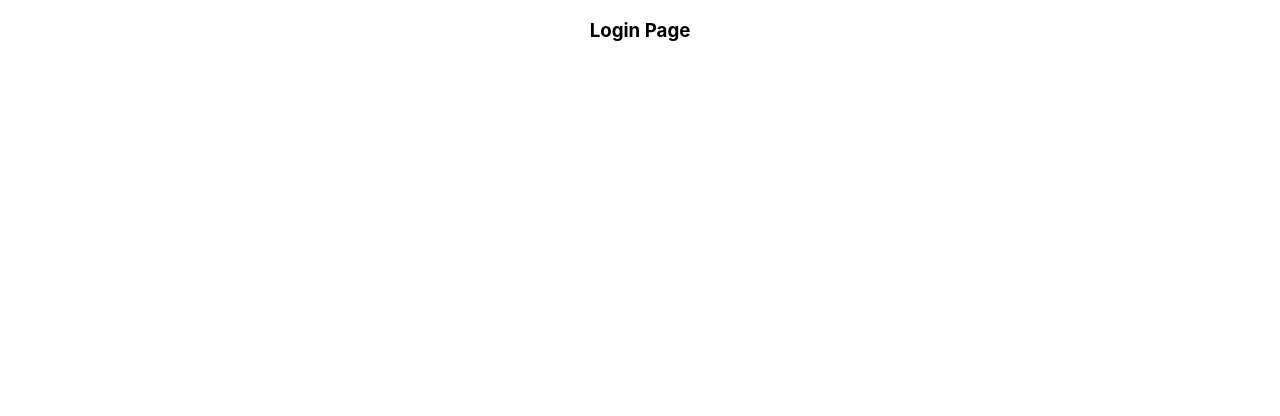
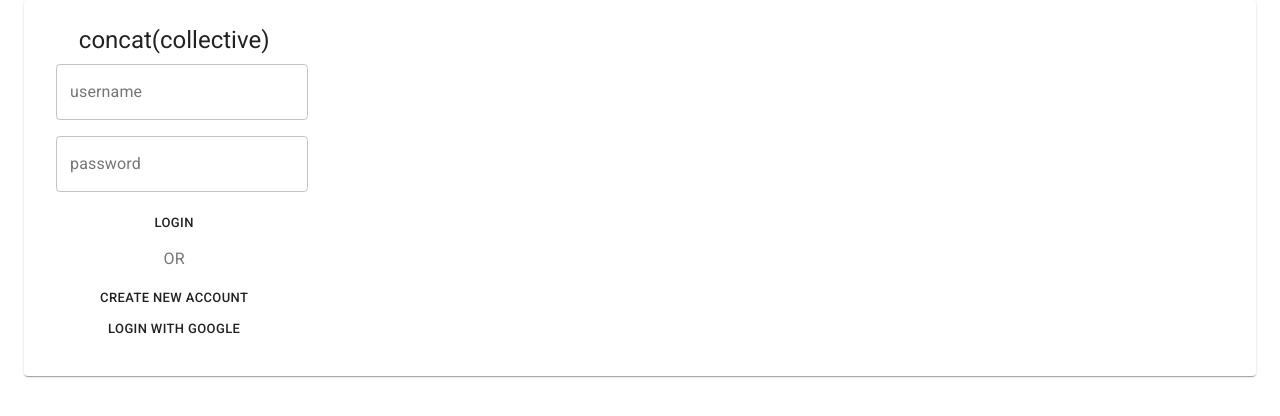
Before and after one commit to drkittendorf/concat_collective, a React (Create React App) app: page / in a window 1280 px wide. Shown: the top 416 px of the page. Built offline with nearby package versions, Linux system fonts and the light colour scheme.

Commit message:
creating basic login page

```diff
--- a/public/index.html
+++ b/public/index.html
@@ -19,6 +19,8 @@
       user's mobile device or desktop. See https://developers.google.com/web/fundamentals/web-app-manifest/
     -->
 		<link rel="manifest" href="%PUBLIC_URL%/manifest.json" />
+		<link rel="stylesheet" href="https://fonts.googleapis.com/css?family=Roboto:300,400,500,700&display=swap" />
+
 		<!--
       Notice the use of %PUBLIC_URL% in the tags above.
       It will be replaced with the URL of the `public` folder during the build.
--- /dev/null
+++ b/src/components/LoginCard.js
@@ -0,0 +1,50 @@
+import React from 'react';
+import { makeStyles } from '@material-ui/core/styles';
+import Card from '@material-ui/core/Card';
+import CardActions from '@material-ui/core/CardActions';
+import CardContent from '@material-ui/core/CardContent';
+import Button from '@material-ui/core/Button';
+import Typography from '@material-ui/core/Typography';
+import TextField from '@material-ui/core/TextField';
+
+const useStyles = makeStyles((theme) => ({
+	root: {
+		'& > *': {
+			margin: theme.spacing(1),
+			width: '25ch',
+		},
+	},
+	title: {
+		fontSize: 14,
+	},
+	pos: {
+		marginBottom: 12,
+	},
+}));
+
+export default function LoginCard() {
+	const classes = useStyles();
+
+	return (
+		<Card className={classes.root}>
+			<CardContent>
+				<Typography variant='h5' component='h2'>
+					concat(collective)
+				</Typography>
+				{/* login form needs to go here */}
+				<form className={classes.root} noValidate autoComplete='off'>
+					<TextField id='outlined-basic' label='username' variant='outlined' />
+          <TextField id='outlined-basic' label='password' variant='outlined' />
+          <Button size='small'>Login</Button>
+				</form>
+				<Typography className={classes.pos} color='textSecondary'>
+					OR
+				</Typography>
+				{/* create new account Button */}
+        <Button size='small'>create new account</Button>
+				{/* signin via google button */}
+        <Button size='small'>login with Google</Button>
+			</CardContent>
+		</Card>
+	);
+}
--- a/src/pages/Login.js
+++ b/src/pages/Login.js
@@ -1,10 +1,12 @@
 import React from 'react';
+import {Container} from '@material-ui/core';
+import LoginCard from '../components/LoginCard'
 
 function Login() {
     return(
-        <div>
-            <h3> Login Page </h3>
-        </div>
+        <Container fixed>
+            <LoginCard />
+        </Container>
     )
 }
 
```
Also changed, not shown: src/components/SearchBar.js (line endings or trailing spaces).
